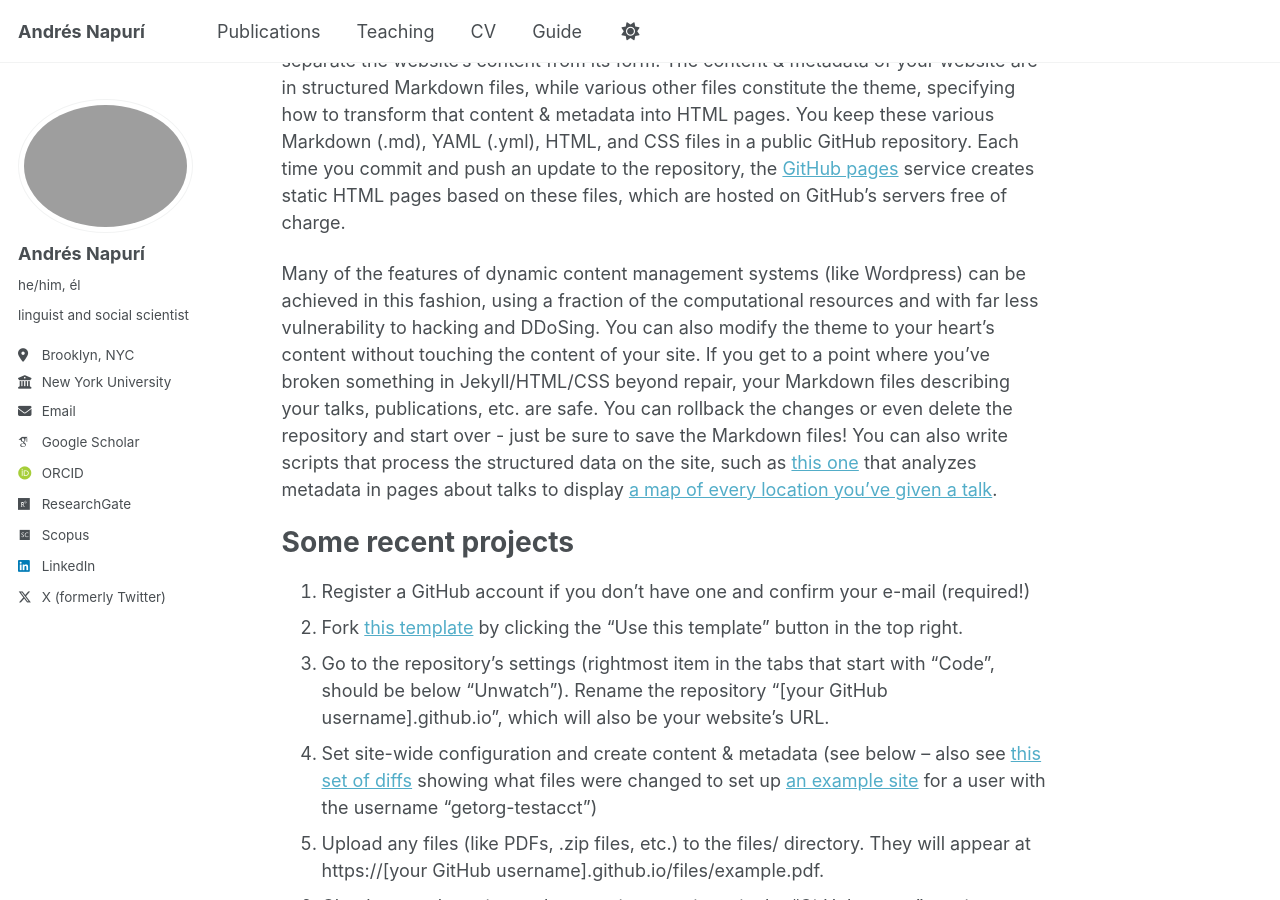
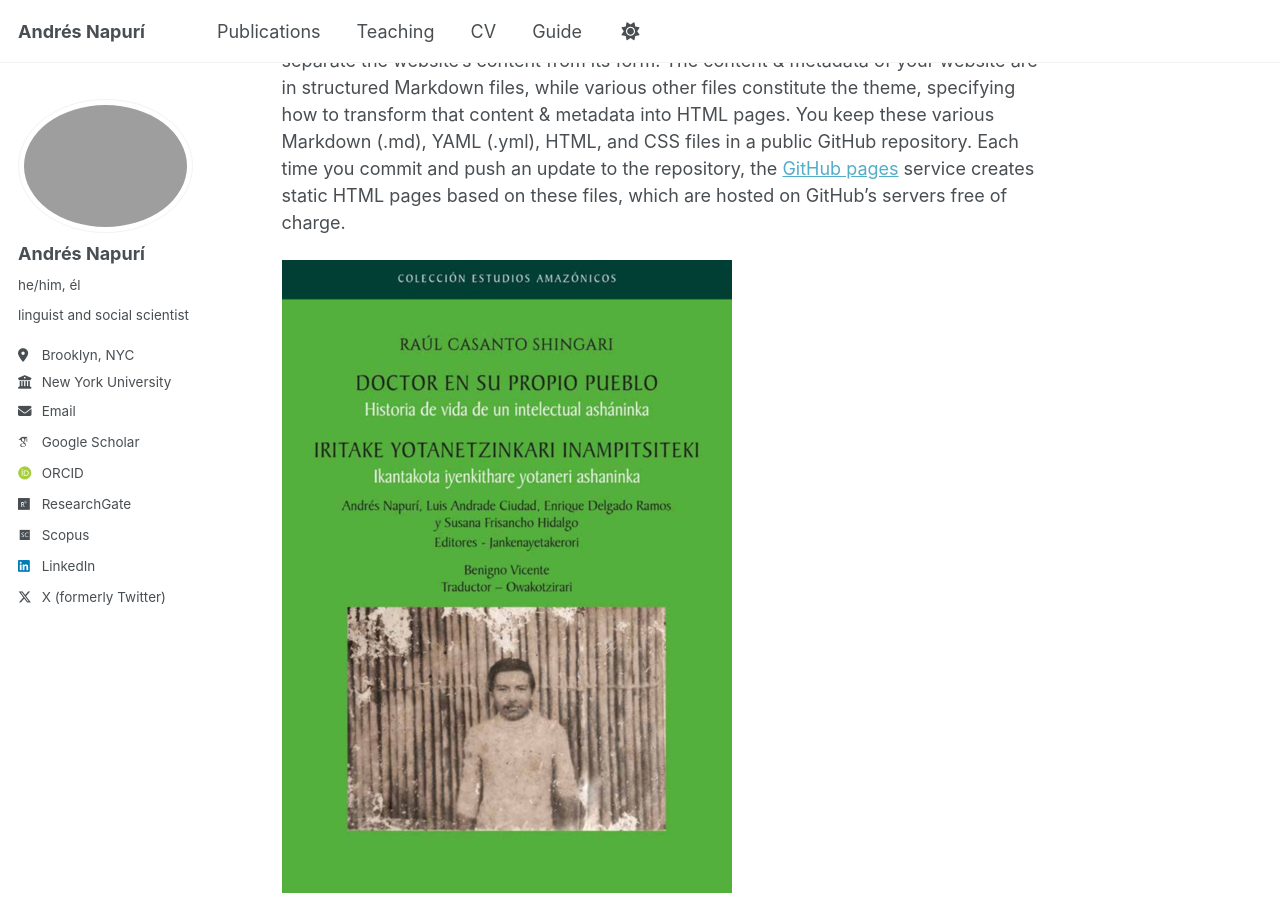
Before and after one commit to andresnapuri/andresnapuri.github.io, a Jekyll site: the page built from _pages/about.md, in a window 1280 px wide and 900 px high, scrolled down 381 px. Built offline with Jekyll 4.4.1, drawn with Linux system fonts in a browser that asks for light colours; some web fonts are replaced; a script that is not in the unit is left out.

Commit message:
Update about.md

```diff
--- a/_pages/about.md
+++ b/_pages/about.md
@@ -13,6 +13,9 @@ Some of my previous work on Amazonian languages
 ======
 Like many other Jekyll-based GitHub Pages templates, Academic Pages makes you separate the website's content from its form. The content & metadata of your website are in structured Markdown files, while various other files constitute the theme, specifying how to transform that content & metadata into HTML pages. You keep these various Markdown (.md), YAML (.yml), HTML, and CSS files in a public GitHub repository. Each time you commit and push an update to the repository, the [GitHub pages](https://pages.github.com/) service creates static HTML pages based on these files, which are hosted on GitHub's servers free of charge.
 
+![imageh alt](https://github.com/andresnapuri/andresnapuri.github.io/blob/75f3029db5a69dff51b0713b069611ec5d6a334d/images/Casanto.png)
+
+
 Many of the features of dynamic content management systems (like Wordpress) can be achieved in this fashion, using a fraction of the computational resources and with far less vulnerability to hacking and DDoSing. You can also modify the theme to your heart's content without touching the content of your site. If you get to a point where you've broken something in Jekyll/HTML/CSS beyond repair, your Markdown files describing your talks, publications, etc. are safe. You can rollback the changes or even delete the repository and start over - just be sure to save the Markdown files! You can also write scripts that process the structured data on the site, such as [this one](https://github.com/academicpages/academicpages.github.io/blob/master/talkmap.ipynb) that analyzes metadata in pages about talks to display [a map of every location you've given a talk](https://academicpages.github.io/talkmap.html).
 
 
```
